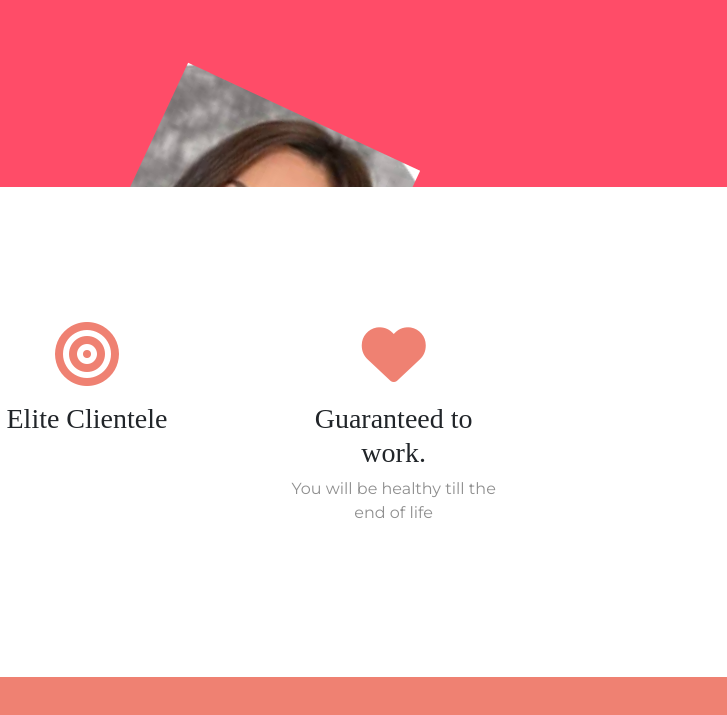
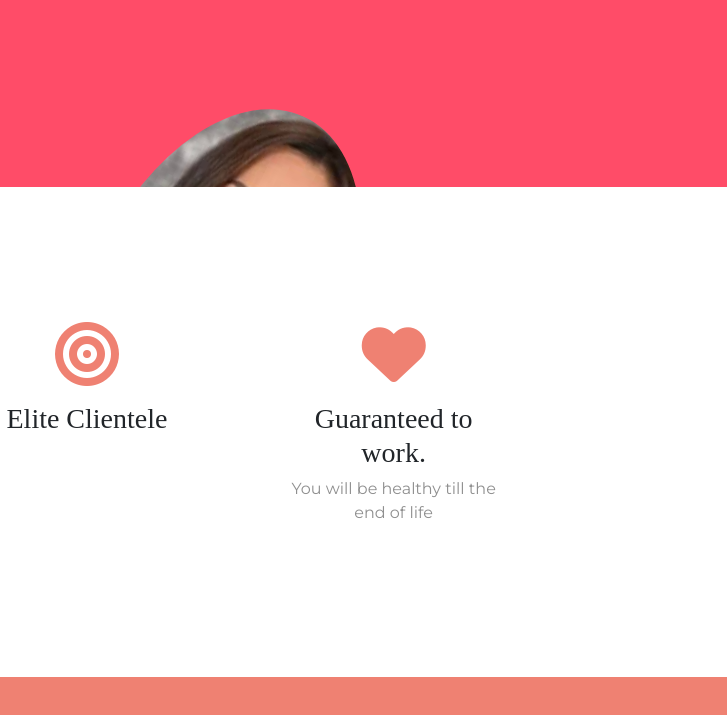
Before and after one commit to MrRobilad/DrNora, a plain HTML site: page index.html in a window 1280 px wide. Shown: the part 531-1246 px from the top of the page, 553-1280 px from the left. Drawn offline with nearby package versions, Linux system fonts and the light colour scheme.

Commit message:
Update styles.css

```diff
--- a/css/styles.css
+++ b/css/styles.css
@@ -96,7 +96,8 @@ p {
    width: 20%;
    transform: rotate(25deg);
    position: absolute;
-   right: 30%
+   right: 30%;
+  border-radius: 50%;
 }
 
 
```
